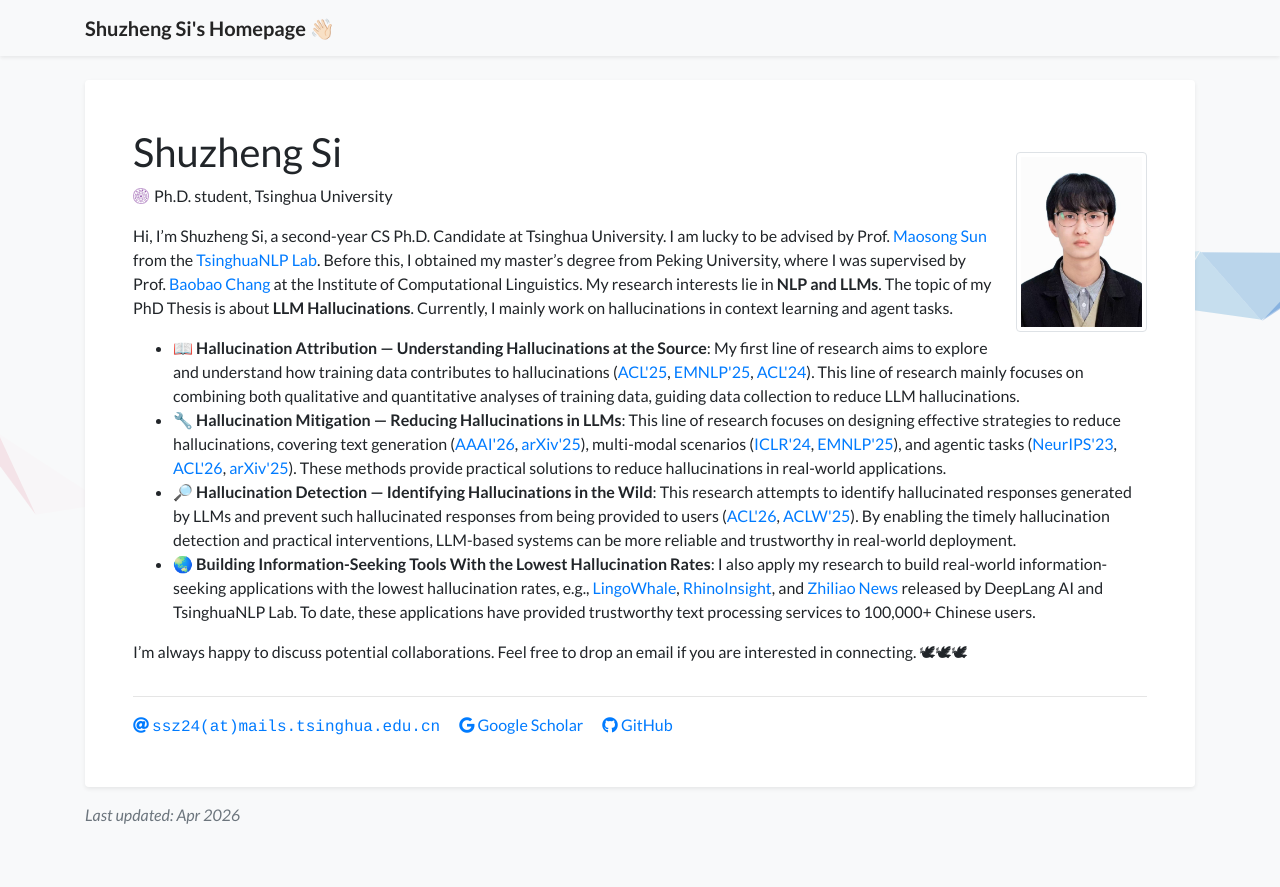
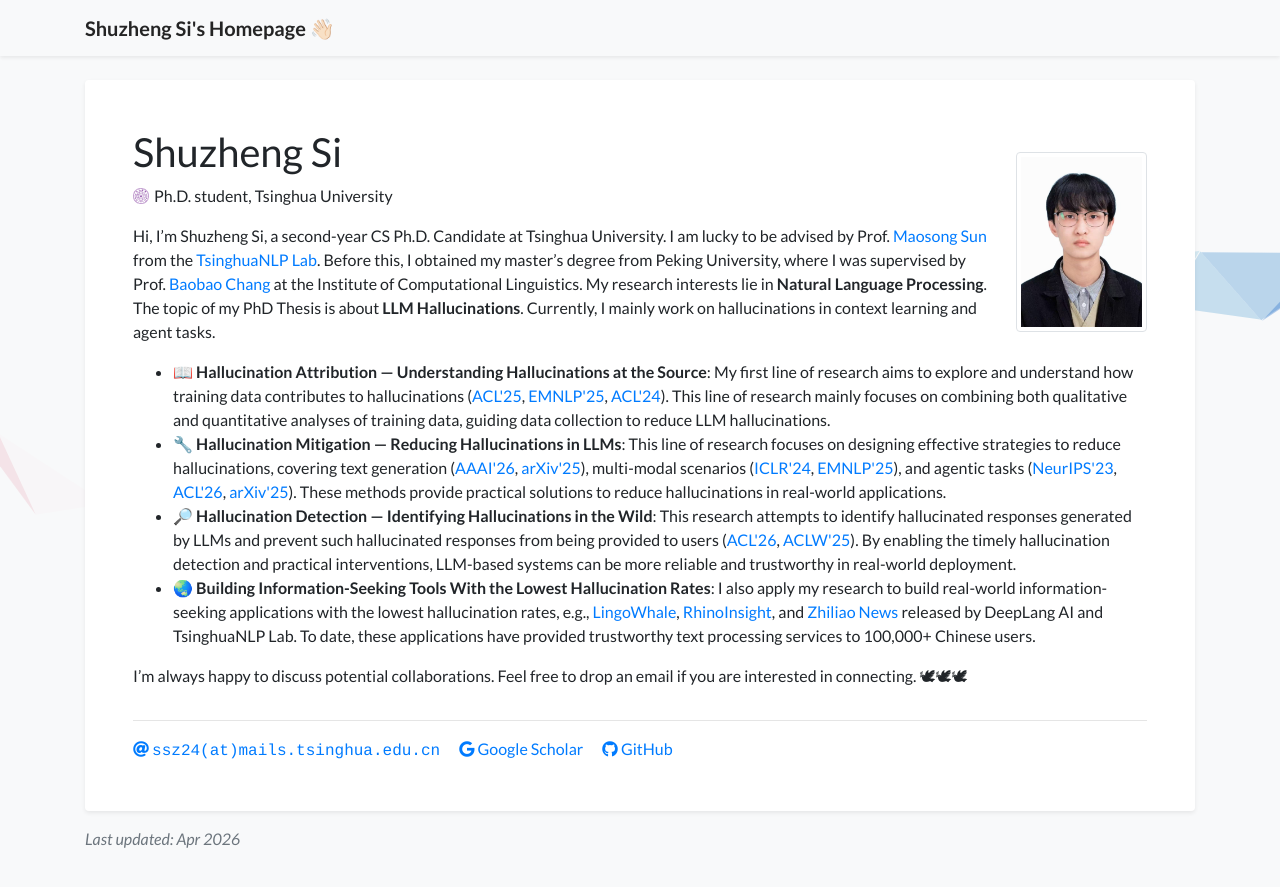
Before and after one commit to S1s-Z/s1s-z.github.io, a Jekyll site: the page built from index.html, in a window 1280 px wide. Shown: the top 887 px of the page. Built offline with Jekyll 4.4.1, drawn with Linux system fonts in a browser that asks for light colours; a style sheet for code colours, icons or effects is not loaded.

Commit message:
Update profile.yml

```diff
--- a/_data/profile.yml
+++ b/_data/profile.yml
@@ -19,7 +19,7 @@
 # xiaohongshu: 5fa2663000000000010068e2
 
 short_bio: >-
-  Hi, I’m Shuzheng Si, a second-year CS Ph.D. Candidate at Tsinghua University. I am lucky to be advised by Prof. <a href="https://scholar.google.com/citations?hl=en&user=zIgT0HMAAAAJ">Maosong Sun</a> from the <a href="https://nlp.csai.tsinghua.edu.cn">TsinghuaNLP Lab</a>. Before this, I obtained my master’s degree from Peking University, where I was supervised by Prof. <a href="https://scholar.google.com.au/citations?user=LaKNyhQAAAAJ">Baobao Chang</a> at the Institute of Computational Linguistics. My research interests lie in <b>NLP and LLMs</b>. The topic of my PhD Thesis is about <b>LLM Hallucinations</b>. Currently, I mainly work on hallucinations in context learning and agent tasks.
+  Hi, I’m Shuzheng Si, a second-year CS Ph.D. Candidate at Tsinghua University. I am lucky to be advised by Prof. <a href="https://scholar.google.com/citations?hl=en&user=zIgT0HMAAAAJ">Maosong Sun</a> from the <a href="https://nlp.csai.tsinghua.edu.cn">TsinghuaNLP Lab</a>. Before this, I obtained my master’s degree from Peking University, where I was supervised by Prof. <a href="https://scholar.google.com.au/citations?user=LaKNyhQAAAAJ">Baobao Chang</a> at the Institute of Computational Linguistics. My research interests lie in <b>Natural Language Processing</b>. The topic of my PhD Thesis is about <b>LLM Hallucinations</b>. Currently, I mainly work on hallucinations in context learning and agent tasks.
   <br>
   <ul class="pub">
       <li>
```
